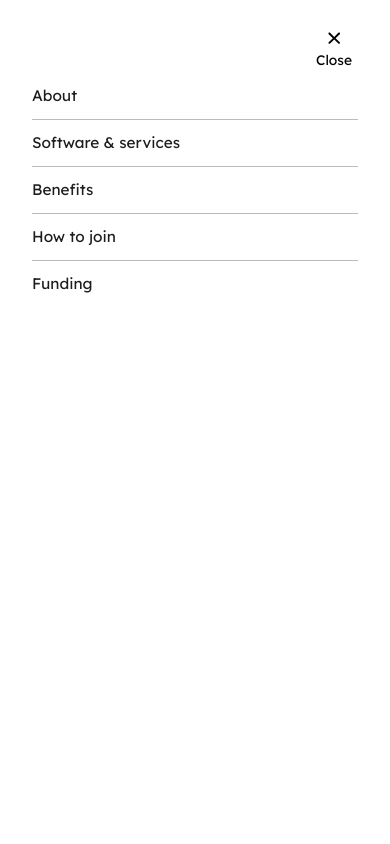
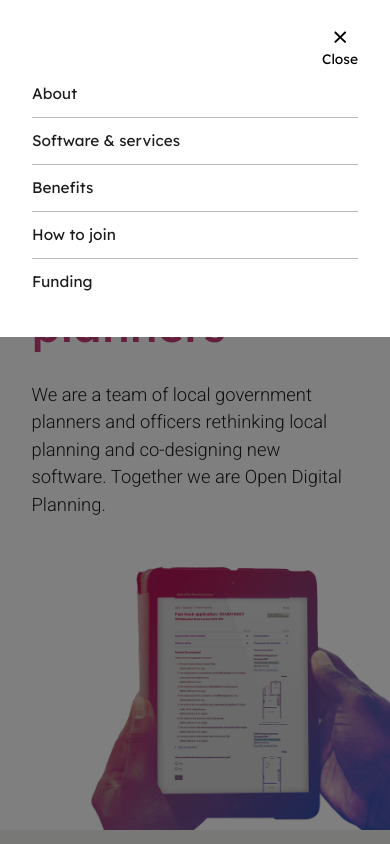
Before and after one commit to Open-Digital-Planning/static, an Eleventy site: page src/index.njk in a window 390 px wide. Both pictures are taken after a click on the button "Menu". Shown: the top 844 px of the page. Built offline with nearby package versions, Linux system fonts and the light colour scheme; Eleventy itself is replaced by a stand-in of ours; files that its build step writes are made by us from their sources.

Commit message:
Add sitemap and menu overlay.

```diff
--- a/src/_includes/layouts/base.njk
+++ b/src/_includes/layouts/base.njk
@@ -12,6 +12,20 @@
       href="https://fonts.googleapis.com/css2?family=Lexend:wght@400;500;600&family=Roboto:wght@300;700&display=swap"
       rel="stylesheet"
     />
+    {% if env.isProd %}
+      <script
+        async
+        src="https://www.googletagmanager.com/gtag/js?id=your_tracking_id"
+      ></script>
+      <script>
+        window.dataLayer = window.dataLayer || []
+        function gtag() {
+          dataLayer.push(arguments)
+        }
+        gtag('js', new Date())
+        gtag('config', 'your_tracking_id')
+      </script>
+    {% endif %}
   </head>
   <body class="preload">
     <a href="#main" class="u-visually-hidden">Skip to content</a>
--- a/src/js/menu-toggle.js
+++ b/src/js/menu-toggle.js
@@ -1,5 +1,7 @@
 ;(function () {
-  console.log('menu toggle!')
+  const overlay = document.createElement('div')
+  overlay.classList.add('menu-overlay')
+  document.body.appendChild(overlay)
   const openButton = document.querySelector('.js-menu-toggle-open')
   const closeButton = document.querySelector('.js-menu-toggle-close')
   const firstLink = document.querySelector(
@@ -14,6 +16,9 @@
 
   const menuWrapper = document.querySelector('.js-menu-wrapper')
   const openMenu = function () {
+    document.body.style.overflow = 'hidden'
+    overlay.style.opacity = '1'
+    overlay.style.display = 'block'
     menuWrapper.classList.toggle('open')
     setTimeout(function () {
       firstLink.focus()
@@ -21,6 +26,9 @@
     menuIsOpen = true
   }
   const closeMenu = function () {
+    document.body.style.overflow = ''
+    overlay.style.opacity = '0'
+    overlay.style.display = 'none'
     menuWrapper.classList.toggle('open')
     setTimeout(function () {
       openButton.focus()
--- /dev/null
+++ b/src/robots.njk
@@ -0,0 +1,6 @@
+---
+layout: false
+permalink: robots.txt
+---
+User-agent: *
+Disallow:
--- a/src/sass/components/_components.menu.scss
+++ b/src/sass/components/_components.menu.scss
@@ -4,11 +4,11 @@
   visibility: hidden;
   font-size: var(--step--1);
   position: fixed;
-  z-index: 10;
+  z-index: 998;
   top: 0;
   left: 0;
   width: 100%;
-  height: 100%;
+  // height: 100%;
   background: var(--colour-white);
   transition: .5s;
   padding: 2rem;
@@ -33,6 +33,8 @@
   padding: 2rem;
   margin: 0;
   flex-direction: column;
+  overflow-y: auto;
+  max-height: 70vh;
   @include media-query(md) {
     gap: 0.5em;
     flex-direction: row;
@@ -94,3 +96,16 @@
     width: 1.2em;
   }
 }
+
+.menu-overlay {
+  transition: .5s;
+  position: fixed;
+  top: 0;
+  left: 0;
+  right: 0;
+  opacity: 0;
+  height: 120vh;
+  background-color: rgba(0,0,0,0.5);
+  z-index: 997;
+  display: none;
+}
--- /dev/null
+++ b/src/sitemap.njk
@@ -0,0 +1,13 @@
+---
+permalink: /sitemap.xml
+eleventyExcludeFromCollections: true
+---
+<?xml version="1.0" encoding="utf-8"?>
+<urlset xmlns="http://www.sitemaps.org/schemas/sitemap/0.9">
+  {% for page in collections.all %}
+  <url>
+    <loc>{{ site.url }}{{ page.url | url }}</loc>
+    <lastmod>{{ page.date.toISOString() }}</lastmod>
+  </url>
+  {% endfor %}
+</urlset>
```
Also changed, not shown: src/css/style.css, 1 other file.
